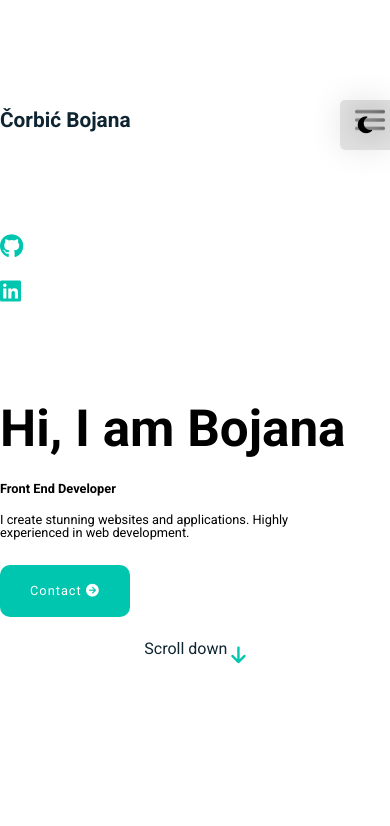
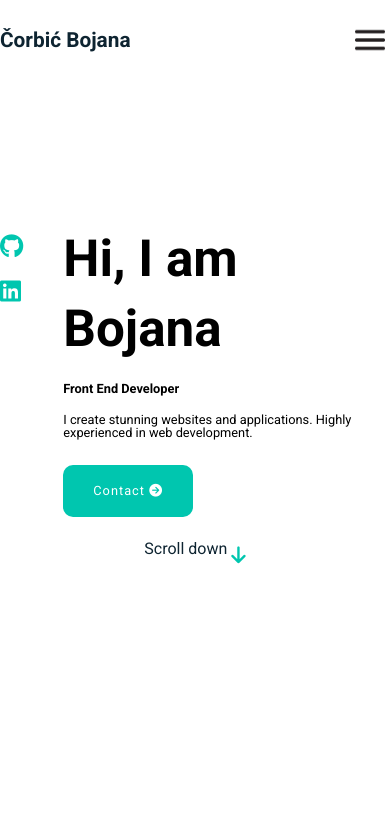
Before and after one commit to CorbicBojana/portfolio2, a website: page dist/index.html in a window 390 px wide. Shown: the top 826 px of the page. Drawn offline with Linux system fonts and the light colour scheme.

Commit message:
fix media

```diff
--- a/app/scss/_media.scss
+++ b/app/scss/_media.scss
@@ -1,6 +1,7 @@
 @media screen and (max-width: 1070px) {
 
 //==========HEADER
+
     .header {
 
         .nav {
@@ -79,6 +80,7 @@
 
 //==========HOME SECTION
     .home {
+        min-height: 100%;
 
         .content {
 
@@ -227,15 +229,9 @@
     .home {
 
         .content {
-            display: grid;
 
             .home_img {
-                position: absolute;
-
-                img {
-                    width: 65%;
-                    transform: translate(80px, -180px);
-                }
+                display: none;
             }
 
             .info {
--- a/app/scss/main.scss
+++ b/app/scss/main.scss
@@ -79,6 +79,11 @@ section {
 
 //==========HEADER
 .header {
+  position: fixed;
+  top: 0;
+  left: 0;
+  right: 0;
+  z-index: 9998;
   height: 5rem;
   display: flex;
   align-items: center;
@@ -121,7 +126,7 @@ section {
 //==========HOME SECTION
 .home {
   min-height: 100vh;
-  padding: 4rem 0;
+  padding: 9rem 0;
 
   .content {
     display: flex;
```
Also changed, not shown: app/scss/main.css, dist/index.html, 1 other file.
